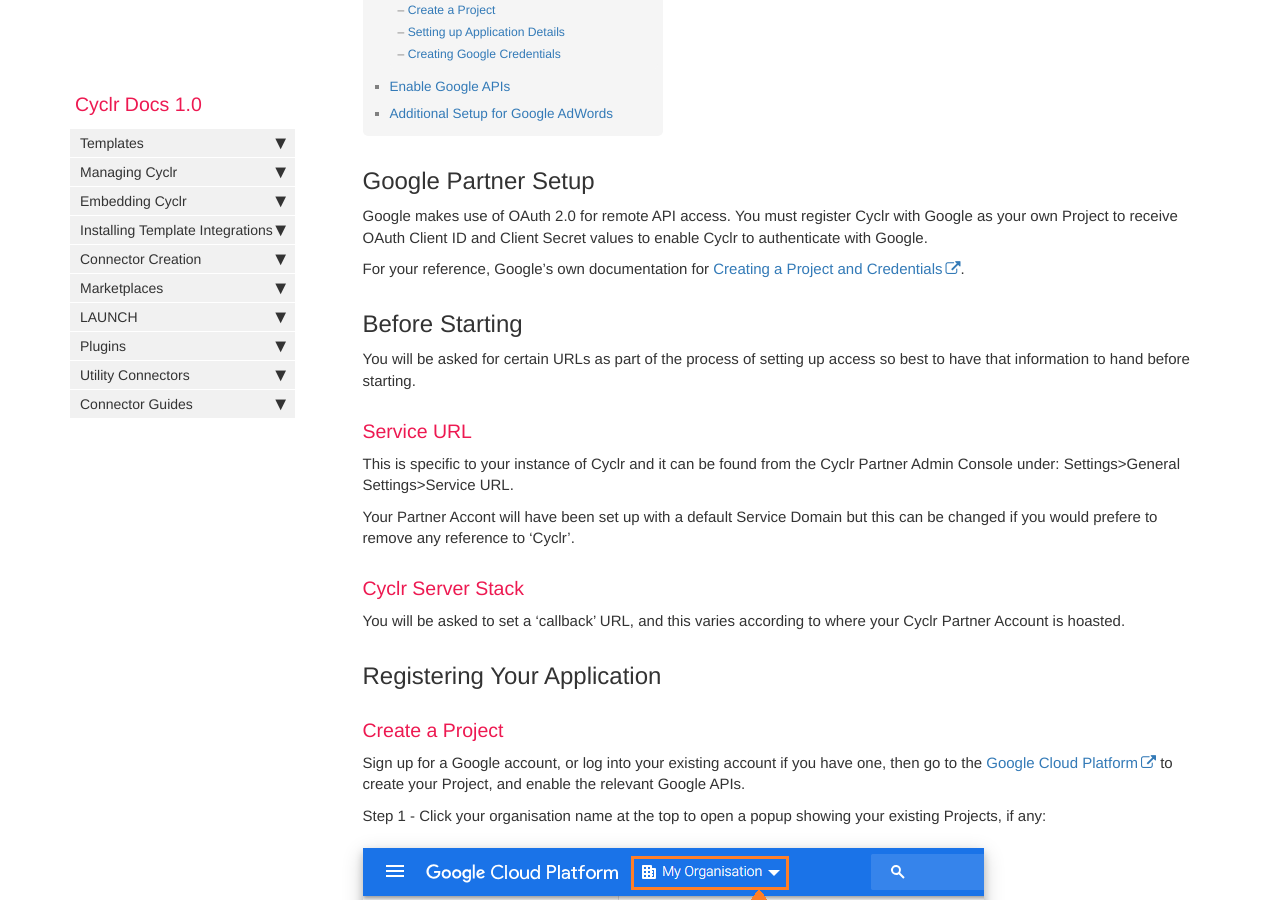
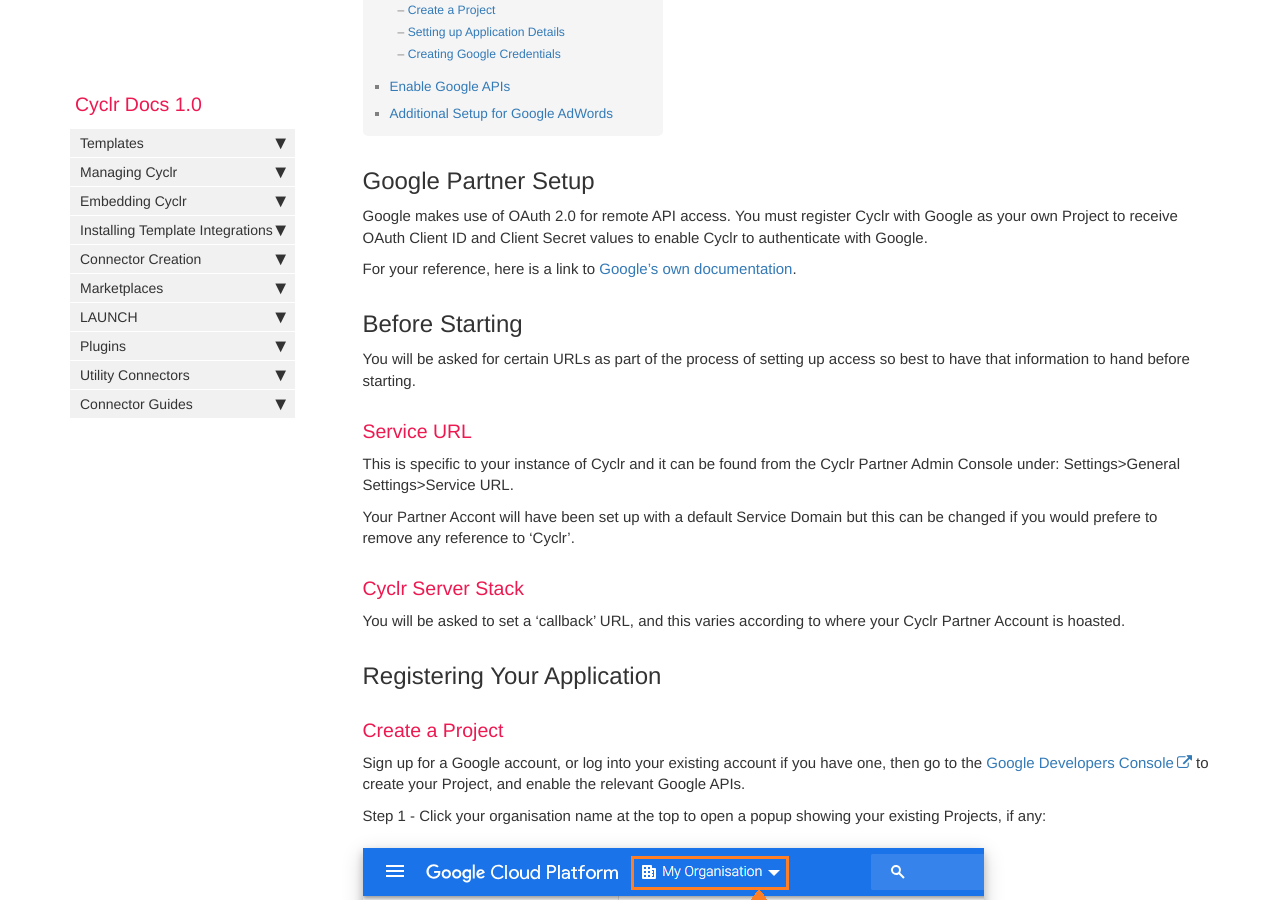
Before and after one commit to sneakysneak/docs, a Jekyll site: the page built from pages/connector-authentication/google-v2.md, in a window 1280 px wide and 900 px high, scrolled down 312 px. Built offline with Jekyll 4.4.1, drawn with Linux system fonts in a browser that asks for light colours; nearby versions of some CDN libraries; comment, search, counter and statistics services are not loaded.

Commit message:
Update google-v2.md

```diff
--- a/pages/connector-authentication/google-v2.md
+++ b/pages/connector-authentication/google-v2.md
@@ -10,7 +10,7 @@ tags: [connector]
 
 Google makes use of OAuth 2.0 for remote API access. You must register Cyclr with Google as your own Project to receive OAuth Client ID and Client Secret values to enable Cyclr to authenticate with Google.
 
-For your reference, Google’s own documentation for [Creating a Project and Credentials](https://https://console.cloud.google.com/).
+For your reference, here is a link to [Google’s own documentation](/https://cloud.google.com/docsm/).
 
 ## Before Starting
 
@@ -32,7 +32,7 @@ You will be asked to set a 'callback' URL, and this varies according to where yo
 ### Create a Project
 
 Sign up for a Google account, or log into your existing account if you have one, then go to the
-[Google Cloud Platform](https://console.developers.google.com/) to create your Project, and enable the relevant Google APIs.
+[Google Developers Console](https://console.developers.google.com/) to create your Project, and enable the relevant Google APIs.
 
 Step 1 - Click your organisation name at the top to open a popup showing your existing Projects, if any:
 
```
